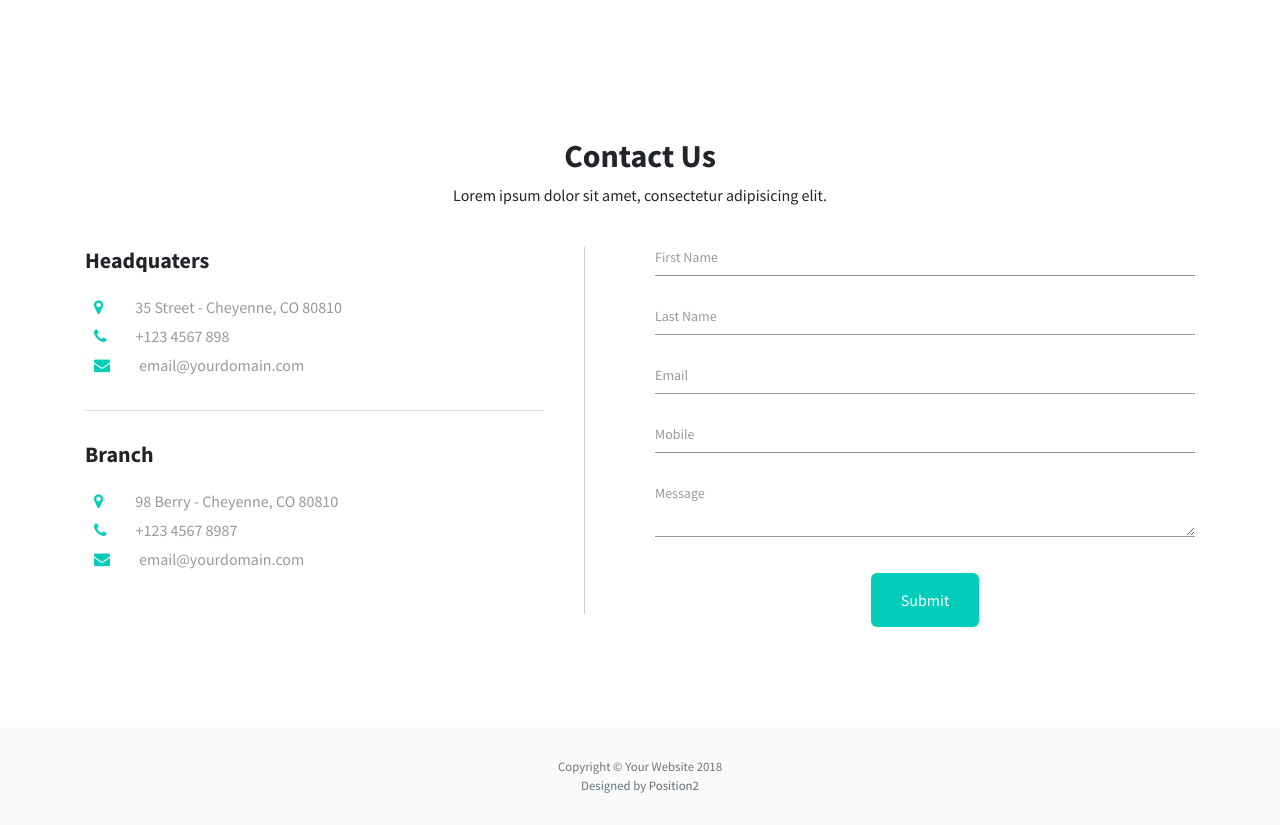
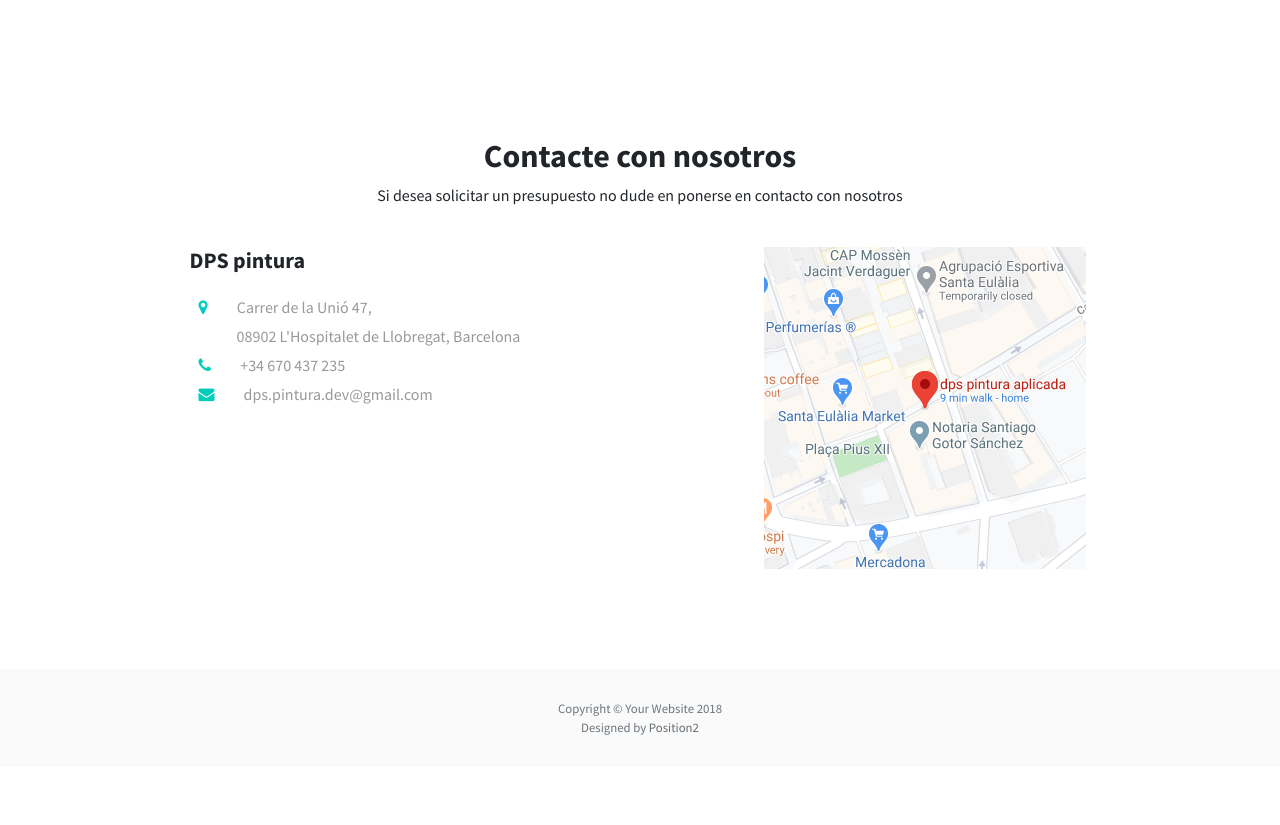
Before and after one commit to dpspintura/dps-site, a plain HTML site: page index.html in a window 1280 px wide. Shown: the part 2500-3325 px from the top of the page. After the commit the page ends 3267 px from the top, so only its background shows below. Drawn offline with Linux system fonts and the light colour scheme.

Commit message:
Add Contact us section

```diff
--- a/index.html
+++ b/index.html
@@ -173,65 +173,36 @@
   <section id="Contact" class="content-section">
     <div class="container">
       <div class="block-heading">
-        <h2>Contact Us</h2>
-        <p>Lorem ipsum dolor sit amet, consectetur adipisicing elit.</p>
+        <h2>Contacte con nosotros</h2>
+        <p>Si desea solicitar un presupuesto no dude en ponerse en contacto con nosotros</p>
       </div>
       <div class="row">
         <div class="col-sm-12 col-md-6 col-lg-6">
           <div class="contact-wrapper">
             <div class="address-block border-bottom">
-              <h3 class="add-title">Headquaters</h3>
+              <h3 class="add-title">DPS pintura</h3>
               <div class="c-detail">
-                <span class="c-icon"><i class="fa fa-map-marker" aria-hidden="true"></i></span><span class="c-info">&nbsp;35 Street - Cheyenne, CO 80810</span>
+                <div class="c-info-adress">
+                  <div>
+                    <span class="c-icon"><i class="fa fa-map-marker" aria-hidden="true"></i></span><span class="c-info">Carrer de la Unió 47,</span>
+                  </div>
+                  <span class="c-info c-info-location">08902 L'Hospitalet de Llobregat, Barcelona</span>
+                </div>
               </div>
               <div class="c-detail">
-                <span class="c-icon"><i class="fa fa-phone" aria-hidden="true"></i></span><span class="c-info">+123 4567 898</span>
+                <span class="c-icon"><i class="fa fa-phone" aria-hidden="true"></i></span><span class="c-info">+34 670 437 235</span>
               </div>
               <div class="c-detail">
-                <span class="c-icon"><i class="fa fa-envelope" aria-hidden="true"></i></span><span class="c-info">email@yourdomain.com</span>
-              </div>
-            </div>
-            <div class="address-block">
-              <h3 class="add-title">Branch</h3>
-              <div class="c-detail">
-                <span class="c-icon"><i class="fa fa-map-marker" aria-hidden="true"></i></span><span class="c-info">&nbsp;98 Berry - Cheyenne, CO 80810</span>
-              </div>
-              <div class="c-detail">
-                <span class="c-icon"><i class="fa fa-phone" aria-hidden="true"></i></span><span class="c-info">+123 4567 8987</span>
-              </div>
-              <div class="c-detail">
-                <span class="c-icon"><i class="fa fa-envelope" aria-hidden="true"></i></span><span class="c-info">email@yourdomain.com</span>
+                <span class="c-icon"><i class="fa fa-envelope" aria-hidden="true"></i></span><span class="c-info">dps.pintura.dev@gmail.com</span>
               </div>
             </div>
           </div>
         </div>
         <div class="col-sm-12 col-md-6 col-lg-6">
-          <div class="form-wrap">
-            <form action="javascript:void(0)" method="post">
-              <div class="fname floating-label">
-                <input type="text" class="floating-input" name="full name" />
-                <label for="title">First Name</label>
-              </div>
-              <div class="fname floating-label">
-                <input type="text" class="floating-input" name="full name" />
-                <label for="title">Last Name</label>
-              </div>
-              <div class="email floating-label">
-                <input type="email" class="floating-input" name="email" />
-                <label for="email">Email</label>
-              </div>
-              <div class="contact floating-label">
-                <input type="tel" class="floating-input" name="contact" />
-                <label for="email">Mobile</label>
-              </div>
-              <div class="company floating-label">
-                <textarea type="text" class="floating-input" name="company" /></textarea>
-                <label for="email">Message</label>
-              </div>
-              <div class="submit-btn">
-                <button type="submit">Submit</button>
-              </div>
-            </form>
+          <div class="contact-wrapper">
+            <a href="https://www.google.com/maps/place/dps+pintura+aplicada/@41.3654556,2.1259393,17z/data=!3m1!4b1!4m5!3m4!1s0x12a4989460d5b41d:0xc4ad30253214529f!8m2!3d41.3654556!4d2.1281333">
+              <img src="images/dps-maps.png"/>
+            </a>
           </div>
         </div>
       </div>
```
Also changed, not shown: images/dps-maps.png (added), styles/styles.css.
